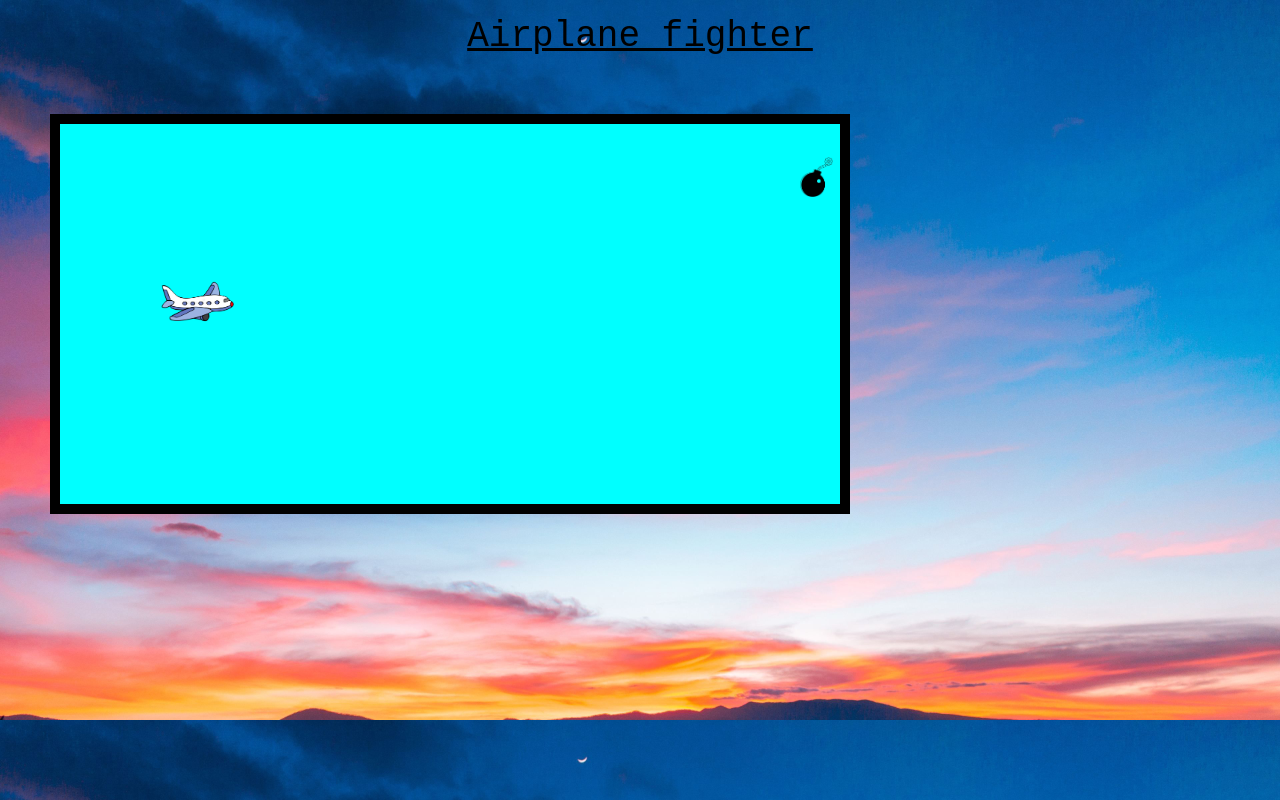
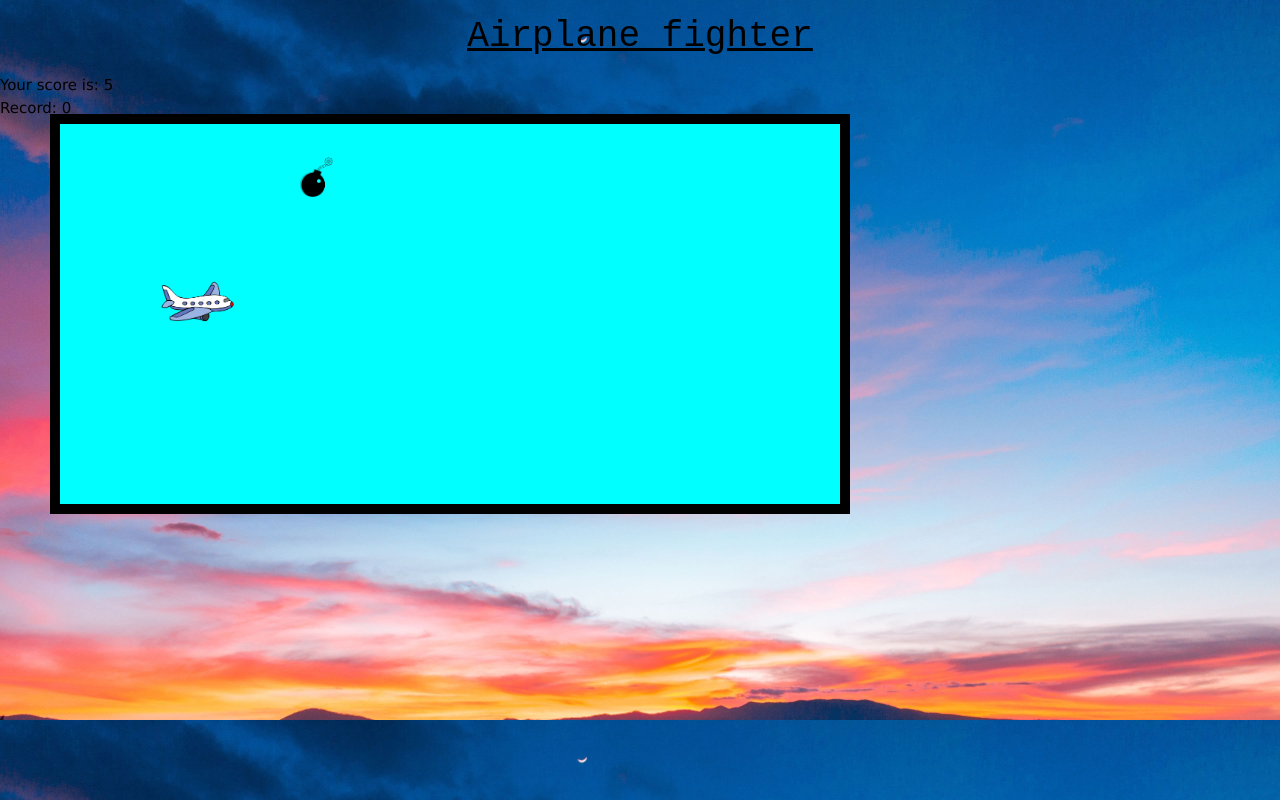
Before and after one commit to purdax/Airplane-Fighter, a plain HTML site: page index.html in a window 1280 px wide. Drawn offline with nearby package versions, Linux system fonts and the light colour scheme; a web font is replaced by a local one.

Commit message:
Update index.html

```diff
--- a/index.html
+++ b/index.html
@@ -18,6 +18,10 @@
     </div>
     <div class="button">
     </div>
+    <div class="container">
+        <div id="score"></div>
+        <div id="record"></div>
+    </div>
     <script src="game.js"></script>
 </body>
 </html>
```
